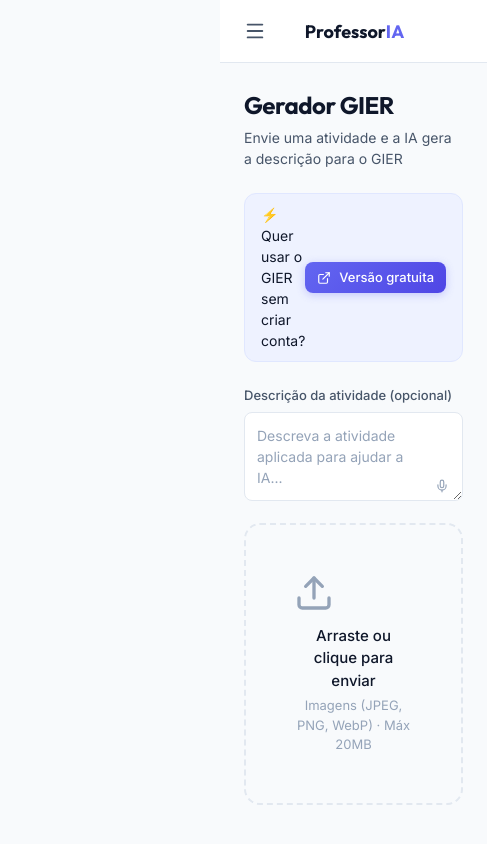
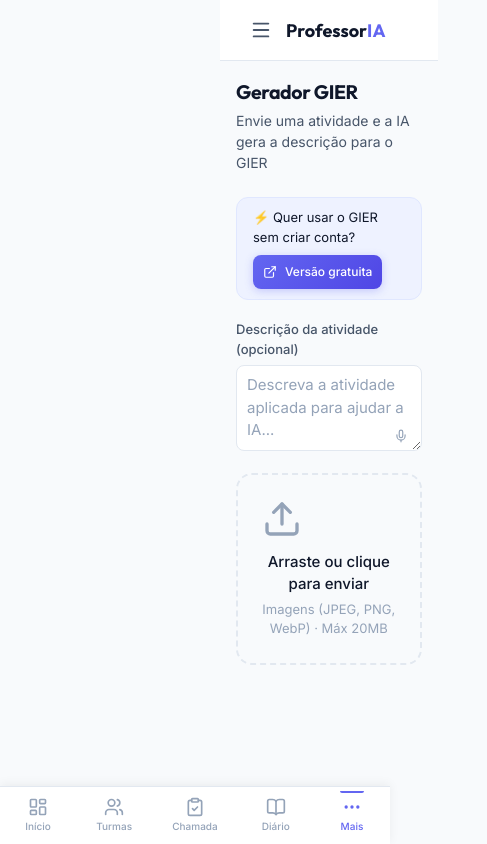
Before and after one commit to Danilo911/professoria-classroom, a Next.js app: page /dashboard/gier in a window 390 px wide. Shown: the whole page, 487 px wide, since content can reach past the window. Built offline with nearby package versions, Linux system fonts and the light colour scheme.

Commit message:
fix: responsive layout for mobile — stats grid, legends, controls, bottom nav, typography

```diff
--- a/src/app/dashboard/chamada/page.tsx
+++ b/src/app/dashboard/chamada/page.tsx
@@ -317,32 +317,32 @@
 
   return (
     <div>
-      <div style={{ display: 'flex', alignItems: 'center', justifyContent: 'space-between', marginBottom: 20, flexWrap: 'wrap', gap: 12 }}>
+      <div style={{ display: 'flex', alignItems: 'center', justifyContent: 'space-between', marginBottom: 16, flexWrap: 'wrap', gap: 8 }}>
         <div>
-          <h1 style={{ fontSize: 24, marginBottom: 4 }}>Chamada</h1>
-          <p style={{ color: 'var(--text-secondary)', fontSize: 14 }}>{selectedClass ? classes.find(c => c.id === selectedClass)?.name : ''}</p>
+          <h1 style={{ fontSize: 'clamp(18px, 4vw, 24px)', marginBottom: 4 }}>Chamada</h1>
+          <p style={{ color: 'var(--text-secondary)', fontSize: 13 }}>{selectedClass ? classes.find(c => c.id === selectedClass)?.name : ''}</p>
         </div>
         <div style={{ display: 'flex', alignItems: 'center', gap: 8 }}>
-          {saving && <span style={{ fontSize: 13, color: 'var(--text-muted)' }}>Salvando...</span>}
-          {!saving && <span style={{ fontSize: 13, color: 'var(--success)' }}>✓ Salvo</span>}
+          {saving && <span style={{ fontSize: 12, color: 'var(--text-muted)' }}>Salvando...</span>}
+          {!saving && <span className="mobile-hidden" style={{ fontSize: 12, color: 'var(--success)' }}>✓ Salvo</span>}
         </div>
       </div>
 
-      <div style={{ display: 'flex', gap: 12, marginBottom: 20, flexWrap: 'wrap', alignItems: 'center' }}>
-        <select className="input" style={{ maxWidth: 250 }} value={selectedClass} onChange={e => setSelectedClass(e.target.value)}>
+      <div style={{ display: 'flex', gap: 10, marginBottom: 16, flexWrap: 'wrap', alignItems: 'center' }}>
+        <select className="input" style={{ maxWidth: 220, flex: '1 1 160px', minWidth: 140 }} value={selectedClass} onChange={e => setSelectedClass(e.target.value)}>
           {classes.map(c => <option key={c.id} value={c.id}>{c.name}</option>)}
         </select>
-        <div style={{ display: 'flex', alignItems: 'center', gap: 8, position: 'relative' }} ref={monthPickerRef}>
-          <button className="btn btn-icon btn-ghost" onClick={() => changeMonth(-1)}><ChevronLeft size={18} /></button>
+        <div style={{ display: 'flex', alignItems: 'center', gap: 4, position: 'relative' }} ref={monthPickerRef}>
+          <button className="btn btn-icon btn-ghost" onClick={() => changeMonth(-1)}><ChevronLeft size={16} /></button>
           <span
             onClick={() => setShowMonthPicker(!showMonthPicker)}
-            style={{ fontSize: 14, fontWeight: 600, minWidth: 140, textAlign: 'center', cursor: 'pointer', padding: '4px 8px', borderRadius: 6 }}
+            style={{ fontSize: 13, fontWeight: 600, minWidth: 100, textAlign: 'center', cursor: 'pointer', padding: '4px 6px', borderRadius: 6, whiteSpace: 'nowrap' }}
             onMouseEnter={e => (e.currentTarget.style.background = 'var(--bg-secondary)')}
             onMouseLeave={e => (e.currentTarget.style.background = 'transparent')}
           >
-            {MONTHS[currentMonth.month]} {currentMonth.year} ▾
+            {MONTHS[currentMonth.month].slice(0, 3)} {currentMonth.year} ▾
           </span>
-          <button className="btn btn-icon btn-ghost" onClick={() => changeMonth(1)} disabled={isFutureMonth}><ChevronRight size={18} /></button>
+          <button className="btn btn-icon btn-ghost" onClick={() => changeMonth(1)} disabled={isFutureMonth}><ChevronRight size={16} /></button>
           {showMonthPicker && (
             <div style={{
               position: 'absolute', top: '100%', left: '50%', transform: 'translateX(-50%)',
@@ -369,8 +369,7 @@
             </div>
           )}
         </div>
-        <div style={{ flex: 1 }} />
-        <div style={{ display: 'flex', gap: 16, fontSize: 13 }}>
+        <div className="legend-bar mobile-hidden" style={{ display: 'flex', gap: 12, fontSize: 12, flexWrap: 'wrap' }}>
           <span style={{ display: 'flex', alignItems: 'center', gap: 4 }}><div style={{ width: 10, height: 10, borderRadius: '50%', background: '#ef4444' }} /> Falta</span>
           <span style={{ display: 'flex', alignItems: 'center', gap: 4 }}><div style={{ width: 10, height: 10, borderRadius: '50%', background: '#f59e0b' }} /> Justificado</span>
           <span style={{ display: 'flex', alignItems: 'center', gap: 4 }}><div style={{ width: 10, height: 10, borderRadius: '50%', background: '#22c55e' }} /> Presente</span>
--- a/src/app/dashboard/diario/page.tsx
+++ b/src/app/dashboard/diario/page.tsx
@@ -311,39 +311,39 @@
 
   return (
     <div>
-      <div style={{ display: 'flex', alignItems: 'center', justifyContent: 'space-between', marginBottom: 20, flexWrap: 'wrap', gap: 12 }}>
+      <div style={{ display: 'flex', alignItems: 'center', justifyContent: 'space-between', marginBottom: 16, flexWrap: 'wrap', gap: 8 }}>
         <div>
-          <h1 style={{ fontSize: 24, marginBottom: 4 }}>Diário</h1>
-          <p style={{ color: 'var(--text-secondary)', fontSize: 14 }}>{selectedClass ? classes.find(c => c.id === selectedClass)?.name : ''}</p>
+          <h1 style={{ fontSize: 'clamp(18px, 4vw, 24px)', marginBottom: 4 }}>Diário</h1>
+          <p style={{ color: 'var(--text-secondary)', fontSize: 13 }}>{selectedClass ? classes.find(c => c.id === selectedClass)?.name : ''}</p>
         </div>
         <div style={{ display: 'flex', alignItems: 'center', gap: 8 }}>
-          {saving && <span style={{ fontSize: 13, color: 'var(--text-muted)' }}>Salvando...</span>}
-          {!saving && <span style={{ fontSize: 13, color: 'var(--success)' }}>✓ Salvo</span>}
+          {saving && <span style={{ fontSize: 12, color: 'var(--text-muted)' }}>Salvando...</span>}
+          {!saving && <span style={{ fontSize: 12, color: 'var(--success)' }}>✓ Salvo</span>}
         </div>
       </div>
 
-      <div style={{ display: 'flex', gap: 12, marginBottom: 20, flexWrap: 'wrap', alignItems: 'center' }}>
-        <select className="input" style={{ maxWidth: 250 }} value={selectedClass} onChange={e => setSelectedClass(e.target.value)}>
+      <div style={{ display: 'flex', gap: 10, marginBottom: 16, flexWrap: 'wrap', alignItems: 'center' }}>
+        <select className="input" style={{ maxWidth: 220, flex: '1 1 160px', minWidth: 140 }} value={selectedClass} onChange={e => setSelectedClass(e.target.value)}>
           {classes.map(c => <option key={c.id} value={c.id}>{c.name}</option>)}
         </select>
-        <div style={{ display: 'flex', gap: 4 }}>
+        <div style={{ display: 'flex', gap: 4, flexWrap: 'wrap' }}>
           {(['grades', 'observations', 'records'] as Tab[]).map(tab => (
             <button key={tab} onClick={() => setActiveTab(tab)}
               className={`btn btn-sm ${activeTab === tab ? 'btn-primary' : 'btn-secondary'}`}>
-              {tab === 'grades' ? 'Notas' : tab === 'observations' ? 'Observações' : 'Registros'}
+              {tab === 'grades' ? 'Notas' : tab === 'observations' ? 'Observ.' : 'Registros'}
             </button>
           ))}
         </div>
-        <div style={{ flex: 1 }} />
+        <div style={{ flex: 1, minWidth: 0 }} />
         {activeTab === 'grades' && (
-          <div style={{ display: 'flex', gap: 16, fontSize: 13 }}>
+          <div className="legend-bar mobile-hidden" style={{ display: 'flex', gap: 12, fontSize: 12, flexWrap: 'wrap' }}>
             <span style={{ display: 'flex', alignItems: 'center', gap: 4 }}><div style={{ width: 10, height: 10, borderRadius: '50%', background: '#22c55e' }} /> ≥ 7</span>
             <span style={{ display: 'flex', alignItems: 'center', gap: 4 }}><div style={{ width: 10, height: 10, borderRadius: '50%', background: '#f59e0b' }} /> 5-6.9</span>
             <span style={{ display: 'flex', alignItems: 'center', gap: 4 }}><div style={{ width: 10, height: 10, borderRadius: '50%', background: '#ef4444' }} /> &lt; 5</span>
           </div>
         )}
         {activeTab === 'observations' && (
-          <div style={{ display: 'flex', gap: 16, fontSize: 13 }}>
+          <div className="legend-bar mobile-hidden" style={{ display: 'flex', gap: 12, fontSize: 12, flexWrap: 'wrap' }}>
             {OBSERVATION_CATEGORIES.map(c => (
               <span key={c.key} style={{ display: 'flex', alignItems: 'center', gap: 4 }}>
                 <div style={{ width: 10, height: 10, borderRadius: '50%', background: c.color }} /> {c.label}
--- a/src/app/dashboard/gier/page.tsx
+++ b/src/app/dashboard/gier/page.tsx
@@ -136,9 +136,9 @@
 
       <div style={{
         background: 'var(--primary-50)', border: '1px solid var(--primary-100)',
-        borderRadius: 'var(--radius-lg)', padding: '10px 16px', marginBottom: 24,
+        borderRadius: 'var(--radius-lg)', padding: '10px 16px', marginBottom: 20,
         display: 'flex', alignItems: 'center', justifyContent: 'space-between',
-        fontSize: 14,
+        fontSize: 13, flexWrap: 'wrap', gap: 8,
       }}>
         <span style={{ color: 'var(--text-primary)' }}>
           ⚡ Quer usar o GIER sem criar conta?
@@ -150,7 +150,14 @@
         </a>
       </div>
 
-      <div style={{ display: 'grid', gridTemplateColumns: result ? '1fr 1fr' : '1fr', gap: 24, maxWidth: 1000 }}>
+      <div style={{ display: 'grid', gridTemplateColumns: result ? 'minmax(0, 1fr) minmax(0, 1fr)' : '1fr', gap: 20, maxWidth: 1000 }} className={result ? 'gier-result-grid' : ''}>
+        <style jsx>{`
+          @media (max-width: 768px) {
+            .gier-result-grid {
+              grid-template-columns: 1fr !important;
+            }
+          }
+        `}</style>
         {/* Upload Area */}
         <div>
           {/* Descrição da atividade */}
@@ -178,7 +185,7 @@
           </div>
 
           <div onClick={() => fileRef.current?.click()}
-            style={{ border: '2px dashed var(--border)', borderRadius: 'var(--radius-xl)', padding: 48, textAlign: 'center', cursor: 'pointer', transition: 'all var(--transition-fast)', background: file ? 'var(--bg-secondary)' : 'transparent' }}
+            style={{ border: '2px dashed var(--border)', borderRadius: 'var(--radius-xl)', padding: 'clamp(24px, 5vw, 48px)', textAlign: 'center', cursor: 'pointer', transition: 'all var(--transition-fast)', background: file ? 'var(--bg-secondary)' : 'transparent' }}
             onDragOver={e => { e.preventDefault(); e.currentTarget.style.borderColor = 'var(--primary)' }}
             onDragLeave={e => { e.currentTarget.style.borderColor = 'var(--border)' }}
             onDrop={e => { e.preventDefault(); e.currentTarget.style.borderColor = 'var(--border)'; if (e.dataTransfer.files[0]) handleFile(e.dataTransfer.files[0]) }}>
--- a/src/app/dashboard/layout.tsx
+++ b/src/app/dashboard/layout.tsx
@@ -7,7 +7,7 @@
 import {
   LayoutDashboard, Users, ClipboardCheck, BookOpen,
   Sparkles, FileText, Calendar, Settings, LogOut,
-  Menu, X, ChevronLeft,
+  Menu, X, ChevronLeft, MoreHorizontal,
 } from 'lucide-react'
 
 const navItems = [
@@ -20,11 +20,16 @@
   { href: '/dashboard/planejamento', label: 'Planejamento', icon: Calendar },
 ]
 
+// Bottom nav shows first 4 + "More" on mobile
+const bottomNavItems = navItems.slice(0, 4)
+const moreNavItems = navItems.slice(4)
+
 export default function DashboardLayout({ children }: { children: React.ReactNode }) {
   const pathname = usePathname()
   const router = useRouter()
   const [sidebarOpen, setSidebarOpen] = useState(false)
   const [collapsed, setCollapsed] = useState(false)
+  const [showMoreMenu, setShowMoreMenu] = useState(false)
 
   useEffect(() => {
     if (sessionStorage.getItem('sessionOnly') === 'true') {
@@ -47,6 +52,12 @@
     }
   }, [])
 
+  // Close sidebar on route change (mobile)
+  useEffect(() => {
+    setSidebarOpen(false)
+    setShowMoreMenu(false)
+  }, [pathname])
+
   async function handleLogout() {
     const supabase = createClient()
     await supabase.auth.signOut()
@@ -54,21 +65,25 @@
     router.refresh()
   }
 
+  const isMoreActive = moreNavItems.some(item =>
+    pathname === item.href || (item.href !== '/dashboard' && pathname.startsWith(item.href))
+  )
+
   return (
     <div style={{ display: 'flex', minHeight: '100vh', background: 'var(--bg-primary)' }}>
       {/* Mobile Overlay */}
       {sidebarOpen && (
         <div
           onClick={() => setSidebarOpen(false)}
+          className="mobile-overlay"
           style={{
             position: 'fixed', inset: 0, background: 'rgba(0,0,0,0.4)',
             zIndex: 99, display: 'none',
           }}
-          className="mobile-overlay"
         />
       )}
 
-      {/* Sidebar */}
+      {/* Sidebar (Desktop) */}
       <aside
         className={`sidebar ${sidebarOpen ? 'open' : ''} ${collapsed ? 'sidebar-collapsed' : ''}`}
         style={{
@@ -106,7 +121,7 @@
             </button>
           ) : (
             <>
-              <button onClick={() => setCollapsed(true)} className="btn btn-icon btn-ghost" style={{ display: 'block' }} title="Recolher menu">
+              <button onClick={() => setCollapsed(true)} className="btn btn-icon btn-ghost desktop-collapse" title="Recolher menu">
                 <ChevronLeft size={18} />
               </button>
               <button onClick={() => setSidebarOpen(false)} className="btn btn-icon btn-ghost mobile-close" style={{ display: 'none' }}>
@@ -172,7 +187,7 @@
         <header style={{
           display: 'none', /* shown via CSS on mobile */
           alignItems: 'center', justifyContent: 'space-between',
-          padding: '12px 16px', background: 'var(--bg-surface)',
+          padding: '10px 16px', background: 'var(--bg-surface)',
           borderBottom: '1px solid var(--border)',
           position: 'sticky', top: 0, zIndex: 50,
         }} className="mobile-header">
@@ -190,6 +205,75 @@
           {children}
         </main>
       </div>
+
+      {/* Bottom Navigation (Mobile) */}
+      <nav className="bottom-nav">
+        {bottomNavItems.map((item) => {
+          const isActive = pathname === item.href || (item.href !== '/dashboard' && pathname.startsWith(item.href))
+          const Icon = item.icon
+          return (
+            <Link
+              key={item.href}
+              href={item.href}
+              className={`bottom-nav-item ${isActive ? 'active' : ''}`}
+            >
+              <Icon size={20} />
+              <span>{item.label}</span>
+            </Link>
+          )
+        })}
+        {/* More button */}
+        <div style={{ position: 'relative' }}>
+          <button
+            onClick={() => setShowMoreMenu(!showMoreMenu)}
+            className={`bottom-nav-item ${isMoreActive ? 'active' : ''}`}
+          >
+            <MoreHorizontal size={20} />
+            <span>Mais</span>
+          </button>
+          {showMoreMenu && (
+            <div style={{
+              position: 'absolute', bottom: '100%', right: 0,
+              background: 'var(--bg-surface)', border: '1px solid var(--border)',
+              borderRadius: 'var(--radius-lg)', padding: 8, minWidth: 180,
+              boxShadow: 'var(--shadow-xl)', marginBottom: 8,
+            }}>
+              {moreNavItems.map((item) => {
+                const isActive = pathname === item.href || pathname.startsWith(item.href)
+                const Icon = item.icon
+                return (
+                  <Link
+                    key={item.href}
+                    href={item.href}
+                    className={`sidebar-link ${isActive ? 'active' : ''}`}
+                    onClick={() => setShowMoreMenu(false)}
+                  >
+                    <Icon size={18} />
+                    {item.label}
+                  </Link>
+                )
+              })}
+              <hr style={{ border: 'none', borderTop: '1px solid var(--border)', margin: '6px 0' }} />
+              <Link
+                href="/dashboard/configuracoes"
+                className={`sidebar-link ${pathname.startsWith('/dashboard/configuracoes') ? 'active' : ''}`}
+                onClick={() => setShowMoreMenu(false)}
+              >
+                <Settings size={18} />
+                Configurações
+              </Link>
+              <button
+                onClick={() => { setShowMoreMenu(false); handleLogout() }}
+                className="sidebar-link"
+                style={{ background: 'none', border: 'none', cursor: 'pointer', width: '100%', color: 'var(--danger)' }}
+              >
+                <LogOut size={18} />
+                Sair
+              </button>
+            </div>
+          )}
+        </div>
+      </nav>
 
       {/* Responsive CSS */}
       <style jsx global>{`
@@ -212,8 +296,17 @@
           .mobile-close {
             display: block !important;
           }
+          .desktop-collapse {
+            display: none !important;
+          }
           div[style*="marginLeft"] {
             margin-left: 0 !important;
+          }
+        }
+
+        @media (min-width: 769px) {
+          .bottom-nav {
+            display: none !important;
           }
         }
       `}</style>
--- a/src/app/globals.css
+++ b/src/app/globals.css
@@ -430,6 +430,17 @@
    Responsive Utilities
    ========================================== */
 
+/* ---- Tablet (≤ 1024px) ---- */
+@media (max-width: 1024px) {
+  .stat-card { padding: 16px; }
+  .stat-value { font-size: 26px; }
+  .legend-bar { gap: 10px !important; }
+}
+
+/* ---- Mobile (≤ 768px) ---- */
+/* ==========================================
+   Responsive — Tablet (≤ 768px)
+   ========================================== */
 @media (max-width: 768px) {
   .sidebar {
     position: fixed;
@@ -448,6 +459,214 @@
     grid-template-columns: repeat(auto-fill, minmax(80px, 1fr));
     gap: 8px;
   }
+
+  .legend-bar {
+    gap: 8px !important;
+    font-size: 11px !important;
+  }
+
+  main {
+    padding: 16px !important;
+  }
+
+  h1 {
+    font-size: clamp(18px, 5vw, 22px) !important;
+  }
+
+  h2 {
+    font-size: 16px !important;
+  }
+
+  .stat-card {
+    padding: 14px !important;
+  }
+
+  .stat-value {
+    font-size: 24px !important;
+  }
+}
+
+/* ==========================================
+   Responsive — Mobile (≤ 480px)
+   ========================================== */
+@media (max-width: 480px) {
+  html {
+    -webkit-text-size-adjust: 100%;
+  }
+
+  body {
+    overflow-x: hidden;
+  }
+
+  main {
+    padding: 12px !important;
+  }
+
+  h1 {
+    font-size: clamp(16px, 5vw, 20px) !important;
+  }
+
+  .stat-card {
+    padding: 10px !important;
+  }
+
+  .stat-value {
+    font-size: 20px !important;
+  }
+
+  .btn {
+    padding: 8px 14px !important;
+    font-size: 13px !important;
+  }
+
+  .btn-lg {
+    padding: 10px 20px !important;
+    font-size: 14px !important;
+  }
+
+  .btn-sm {
+    padding: 5px 10px !important;
+    font-size: 12px !important;
+  }
+
+  .card {
+    padding: 14px !important;
+  }
+
+  .input, select.input, textarea.input {
+    padding: 8px 10px !important;
+    font-size: 13px !important;
+  }
+
+  .legend-bar {
+    gap: 6px !important;
+    font-size: 10px !important;
+  }
+
+  .mobile-hidden {
+    display: none !important;
+  }
+
+  .gier-result-grid {
+    grid-template-columns: 1fr !important;
+  }
+
+  .stats-grid {
+    grid-template-columns: repeat(2, 1fr) !important;
+    gap: 8px !important;
+  }
+}
+
+/* ---- Tablet / Small screens (≤ 768px) ---- */
+@media (max-width: 768px) {
+  .sidebar.open {
+    left: 0;
+  }
+
+  /* Main content padding */
+  main {
+    padding: 16px !important;
+    padding-bottom: 80px !important;
+  }
+
+  .stat-card { padding: 14px; }
+  .stat-value { font-size: 22px; }
+
+  .card { border-radius: var(--radius-md); }
+
+  .btn { min-height: 40px; font-size: 13px; }
+  .btn-sm { min-height: 34px; }
+
+  .input { font-size: 16px !important; padding: 12px 14px; }
+  select.input { font-size: 16px !important; }
+  textarea.input { font-size: 15px !important; }
+
+  .attendance-grid {
+    grid-template-columns: repeat(auto-fill, minmax(80px, 1fr));
+    gap: 8px;
+  }
+
+  .legend-bar {
+    display: none !important;
+  }
+
+  .toast {
+    left: 16px;
+    right: 16px;
+    bottom: 80px;
+    max-width: none;
+  }
+
+  .bottom-nav {
+    display: flex !important;
+  }
+}
+
+
+
+/* ---- Bottom Navigation ---- */
+.bottom-nav {
+  display: none;
+  position: fixed;
+  bottom: 0;
+  left: 0;
+  right: 0;
+  background: var(--bg-surface);
+  border-top: 1px solid var(--border);
+  z-index: 90;
+  padding: 4px 0;
+  padding-bottom: max(4px, env(safe-area-inset-bottom, 0px));
+  justify-content: space-around;
+  align-items: center;
+  box-shadow: 0 -2px 10px rgba(0,0,0,0.06);
+}
+
+.bottom-nav-item {
+  display: flex;
+  flex-direction: column;
+  align-items: center;
+  gap: 2px;
+  padding: 6px 8px;
+  border-radius: var(--radius-md);
+  color: var(--text-muted);
+  text-decoration: none;
+  font-size: 10px;
+  font-weight: 500;
+  transition: all var(--transition-fast);
+  background: none;
+  border: none;
+  cursor: pointer;
+  min-width: 52px;
+}
+
+.bottom-nav-item.active {
+  color: var(--primary);
+}
+
+.bottom-nav-item.active::before {
+  content: '';
+  position: absolute;
+  top: 0;
+  left: 50%;
+  transform: translateX(-50%);
+  width: 24px;
+  height: 2px;
+  border-radius: 0 0 2px 2px;
+  background: var(--primary);
+}
+
+/* ---- Mobile-specific helper classes ---- */
+.mobile-grid-1 {
+  grid-template-columns: 1fr !important;
+}
+.mobile-stack {
+  flex-direction: column !important;
+}
+.mobile-hide {
+  display: none !important;
+}
+.mobile-show {
+  display: flex !important;
 }
 
 /* Glass effect */
```
Also changed, not shown: src/app/dashboard/page.tsx (+5 -5 lines), src/app/page.tsx (+8 -8 lines).
